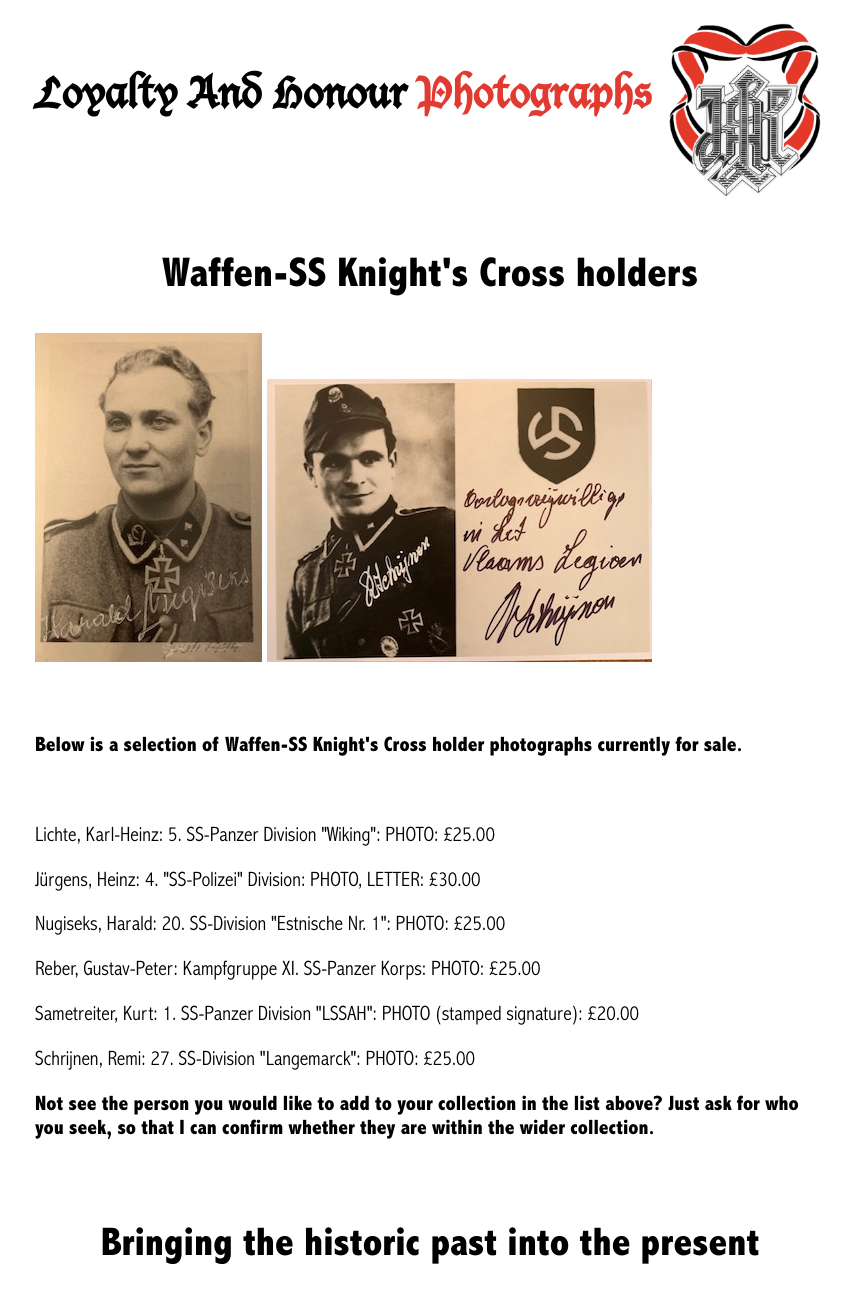
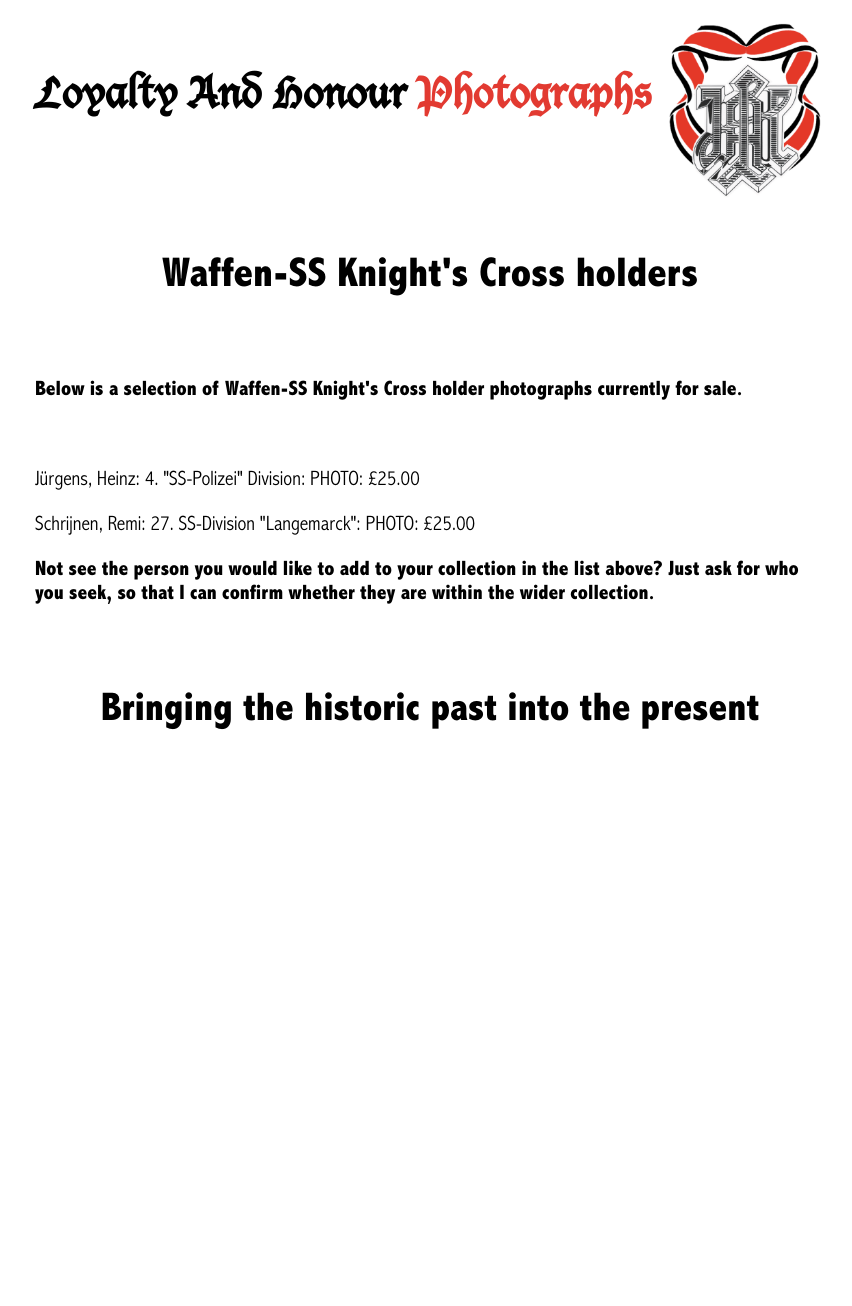
Before and after one commit to lahphotographs/lahphotographs.github.com, a Jekyll site: the page built from Waffen_SS_photos.md, in a window 1280 px wide. Shown: the whole page, without its empty margins (210-1062 px from the left). Built offline with Jekyll 4.4.1, drawn with Linux system fonts in a browser that asks for light colours; after the commit the page ends 900 px from its top, so only the background shows below that.

Commit message:
Update Waffen_SS_photos.md

```diff
--- a/Waffen_SS_photos.md
+++ b/Waffen_SS_photos.md
@@ -6,17 +6,12 @@ permalink: /waffen_ss_photos.html
 
 <div id="axisforces">
 <p float="left">
-<img src="./assets/Nugiseks.jpeg"/>
-<img src="./assets/Remi Schrijnen.jpg"/>
+
 </p>
 <br />
 <p><b>Below is a selection of Waffen-SS Knight's Cross holder photographs currently for sale.</b></p>
 <br />
-<p>Lichte,	Karl-Heinz: 5. SS-Panzer Division "Wiking":	PHOTO:	£25.00
-<p>Jürgens,	Heinz: 4. "SS-Polizei" Division:	PHOTO, LETTER:	£30.00
-<p>Nugiseks,	Harald: 20. SS-Division "Estnische Nr. 1":	PHOTO:	£25.00
-<p>Reber,	Gustav-Peter:	Kampfgruppe XI. SS-Panzer Korps:	PHOTO:	£25.00
-<p>Sametreiter,	Kurt:	1. SS-Panzer Division "LSSAH":	PHOTO (stamped signature):	£20.00
+<p>Jürgens,	Heinz: 4. "SS-Polizei" Division:	PHOTO:	£25.00
 <p>Schrijnen,	Remi:	27. SS-Division "Langemarck":	PHOTO: £25.00
 <br />
 <p><b><centre>Not see the person you would like to add to your collection in the list above? Just ask for who you seek, so that I can confirm whether they are within the wider collection.
```
